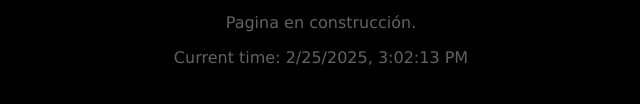
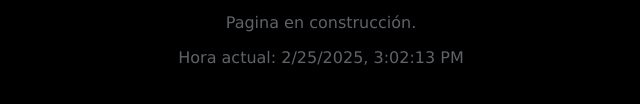
Before and after one commit to SebastianFemenias/CopyRepo1, a plain HTML site: page index.html in a window 1280 px wide. Shown: the part 390-494 px from the top of the page, 319-959 px from the left. Drawn offline with Linux system fonts and the light colour scheme.

Commit message:
Update index.html

```diff
--- a/index.html
+++ b/index.html
@@ -32,7 +32,7 @@
     <div class="container">
         <h1>Bienvenido a dploy.tech</h1>
         <p>Pagina en construcción.</p>
-        <p>Current time: <span id="time"></span></p>
+        <p>Hora actual: <span id="time"></span></p>
     </div>
     <script>
         function updateTime() {
```
